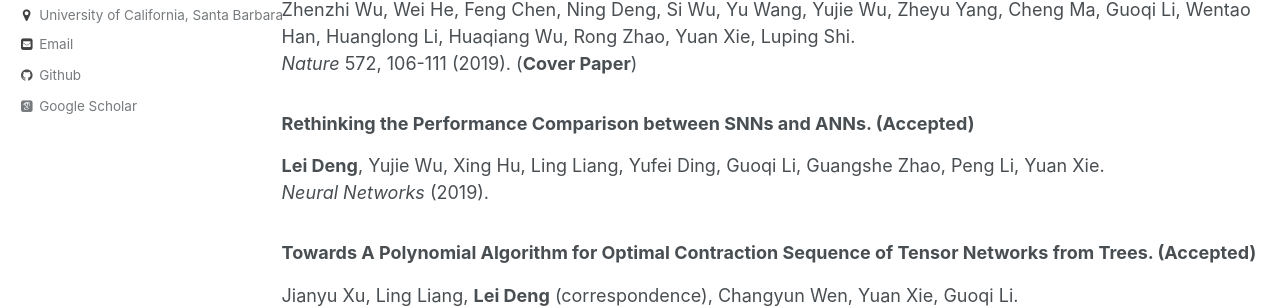
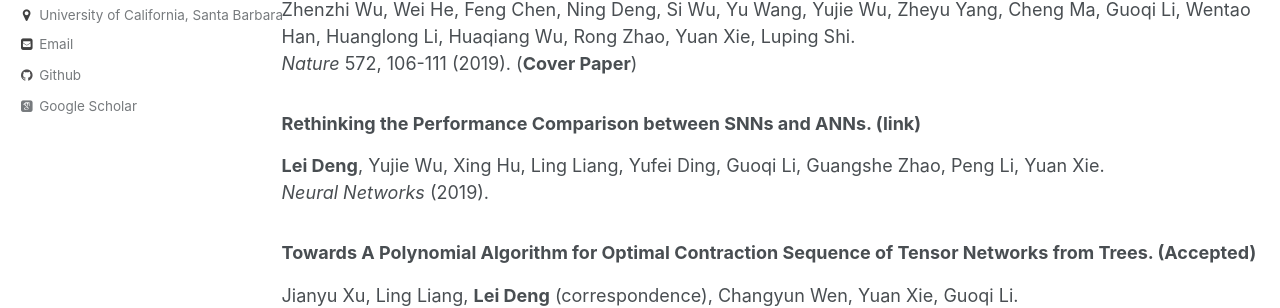
Before and after one commit to dllfei/dllfei.github.io, a Jekyll site: the page built from _pages/publications.md, in a window 1280 px wide and 900 px high. Shown: the part 370-678 px from the top of the window. Built offline with Jekyll 4.4.1, drawn with Linux system fonts in a browser that asks for light colours; some web fonts are replaced.

Commit message:
Update publications.md

```diff
--- a/_pages/publications.md
+++ b/_pages/publications.md
@@ -12,7 +12,7 @@ author_profile: true
 Jing Pei, **Lei Deng** (co-first), Sen Song, Mingguo Zhao, Youhui Zhang, Shuang Wu, Guanrui Wang, Zhe Zou, Zhenzhi Wu, Wei He, Feng Chen, Ning Deng, Si Wu, Yu Wang, Yujie Wu, Zheyu Yang, Cheng Ma, Guoqi Li, Wentao Han, Huanglong Li, Huaqiang Wu, Rong Zhao, Yuan Xie, Luping Shi. <br />
 *Nature* 572, 106-111 (2019). (**Cover Paper**)
 
-### Rethinking the Performance Comparison between SNNs and ANNs. (Accepted) <br />
+### Rethinking the Performance Comparison between SNNs and ANNs. ([link](https://www.sciencedirect.com/science/article/pii/S0893608019302667)) <br />
 **Lei Deng**, Yujie Wu, Xing Hu, Ling Liang, Yufei Ding, Guoqi Li, Guangshe Zhao, Peng Li, Yuan Xie. <br />
 *Neural Networks* (2019).
 
```
